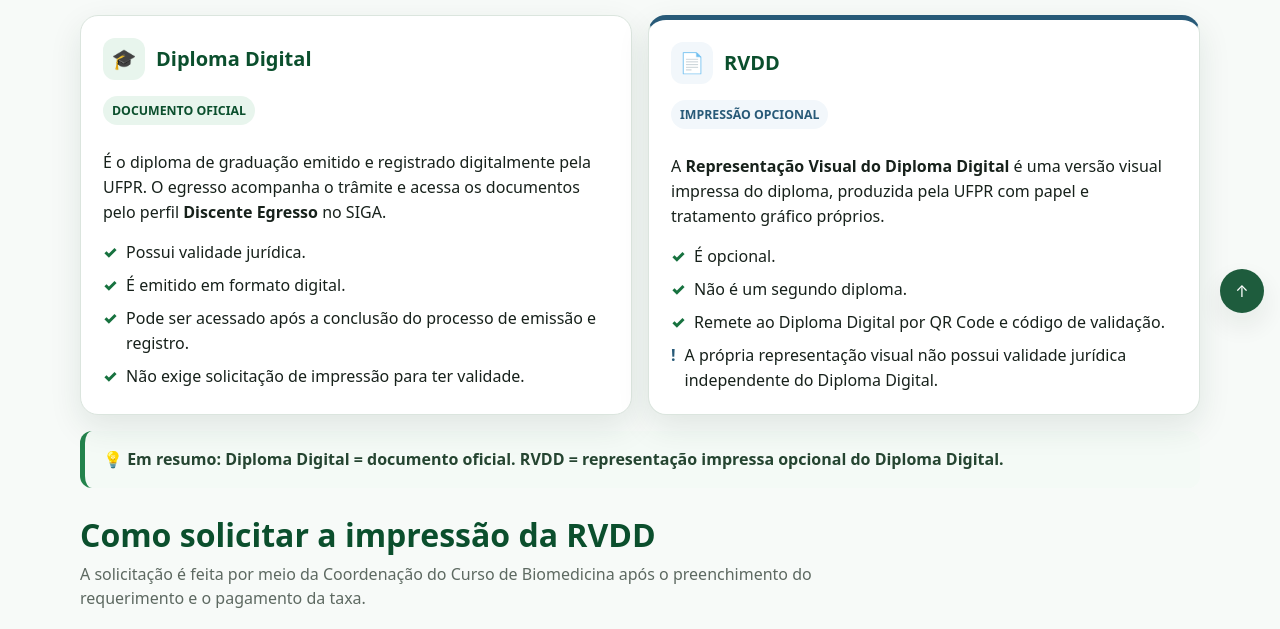
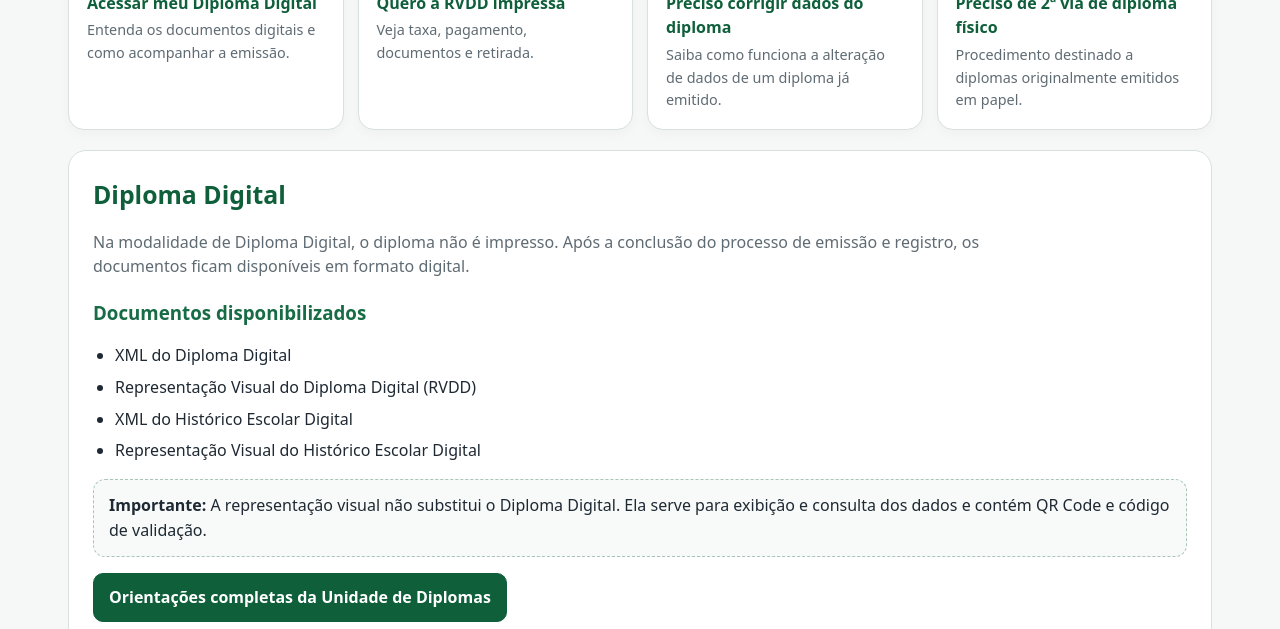
Before and after one commit to rodrigotadm-sketch/Diplomas-Biomedicina, a plain HTML site: page index.html in a window 1280 px wide. Shown: the part 471-1100 px from the top of the page. Drawn offline with Linux system fonts and the light colour scheme.

Commit message:
Add files via upload

```diff
--- a/app.js
+++ b/app.js
@@ -1,27 +1,36 @@
-const esc = (v='') => String(v).replace(/[&<>"']/g, c => ({'&':'&amp;','<':'&lt;','>':'&gt;','"':'&quot;',"'":'&#039;'}[c]));
-const rich = (v='') => String(v); // conteúdo institucional controlado no JSON; permite <strong> e links simples
-const attrs = (link) => link?.externo ? ' target="_blank" rel="noopener"' : '';
-function render(data) {
-  document.title = data.meta?.tituloPagina || 'Diplomas | Biomedicina UFPR';
-  const heroBtns = (data.hero?.botoes || []).map(b => `<a class="btn ${b.estilo==='ghost'?'btn-ghost':'btn-primary'}" href="${esc(b.url)}"${attrs(b)}>${esc(b.rotulo)}</a>`).join('');
-  const cards = (data.comparacao?.cards || []).map((c,i) => `<article class="card ${c.tipo==='rvdd'?'rvdd-card':''}">
-    <div class="card-title"><div class="icon" aria-hidden="true">${esc(c.icone)}</div><h3>${esc(c.titulo)}</h3></div>
-    <span class="badge">${esc(c.selo)}</span><p>${rich(c.descricao)}</p>
-    <ul class="checklist">${(c.itens||[]).map(x=>`<li>${rich(x)}</li>`).join('')}</ul></article>`).join('');
-  const steps = (data.rvdd?.etapas || []).map(s => `<article class="step"><h3>${esc(s.titulo)}</h3><p>${rich(s.texto)}</p>${s.complemento?`<p class="small">${rich(s.complemento)}</p>`:''}</article>`).join('');
-  const quick = (data.acessos?.itens || []).map(a => `<a href="${esc(a.url)}"${attrs(a)}><div class="qicon" aria-hidden="true">${esc(a.icone)}</div><strong>${esc(a.titulo)}</strong><span>${esc(a.descricao)}</span></a>`).join('');
-  const faq = (data.faq?.itens || []).map(f => `<details><summary>${esc(f.pergunta)}</summary><p>${rich(f.resposta)}</p></details>`).join('');
-  document.getElementById('app').innerHTML = `
-  <header class="hero"><div class="wrap"><div class="eyebrow">${esc(data.hero?.eyebrow)}</div><h1>${esc(data.hero?.titulo)}</h1><p>${rich(data.hero?.subtitulo)}</p><div class="hero-actions">${heroBtns}</div></div></header>
-  <main><div class="wrap">
-    <section class="section" aria-labelledby="entenda"><h2 id="entenda">${esc(data.comparacao?.titulo)}</h2><p class="section-lead">${esc(data.comparacao?.lead)}</p><div class="compare">${cards}</div><div class="notice">${rich(data.comparacao?.resumo)}</div></section>
-    <section class="section" id="rvdd" aria-labelledby="solicitar"><h2 id="solicitar">${esc(data.rvdd?.titulo)}</h2><p class="section-lead">${esc(data.rvdd?.lead)}</p><div class="steps">${steps}</div><div class="payment-box">${rich(data.rvdd?.pagamentoNota)}</div></section>
-    <section class="section" aria-labelledby="acessos"><h2 id="acessos">${esc(data.acessos?.titulo)}</h2><p class="section-lead">${esc(data.acessos?.lead)}</p><div class="quick">${quick}</div></section>
-    <section class="section" aria-labelledby="faq"><h2 id="faq">${esc(data.faq?.titulo)}</h2><p class="section-lead">${esc(data.faq?.lead)}</p><div class="faq">${faq}</div></section>
-    <div class="footer-note">${rich(data.rodape?.texto)}</div>
-  </div></main>`;
-}
-fetch('diplomas.json', {cache:'no-store'})
-  .then(r => { if(!r.ok) throw new Error('HTTP '+r.status); return r.json(); })
-  .then(render)
-  .catch(err => { console.error(err); document.getElementById('app').innerHTML = '<div class="wrap"><div class="error-box"><strong>Não foi possível carregar o conteúdo.</strong><br>Verifique se o arquivo <code>diplomas.json</code> está publicado na mesma pasta do <code>index.html</code>.</div></div>'; });
+const $ = (sel) => document.querySelector(sel);
+const esc = (s='') => String(s).replace(/[&<>"']/g,m=>({'&':'&amp;','<':'&lt;','>':'&gt;','"':'&quot;',"'":'&#39;'}[m]));
+const links = (arr=[]) => `<div class="botoes">${arr.map(b=>`<a class="btn ${esc(b.tipo||'secundario')}" href="${esc(b.url)}" target="_blank" rel="noopener">${esc(b.rotulo)}</a>`).join('')}</div>`;
+const lista = (arr=[]) => `<ul class="lista">${arr.map(x=>`<li>${esc(x)}</li>`).join('')}</ul>`;
+const passos = (arr=[]) => `<ol class="passos">${arr.map(x=>`<li>${esc(x)}</li>`).join('')}</ol>`;
+
+fetch('dados.json', {cache:'no-store'})
+ .then(r=>{if(!r.ok) throw new Error('Não foi possível carregar dados.json'); return r.json();})
+ .then(d=>{
+  const avisos=(d.avisos||[]).map(a=>`<div class="alerta"><strong>${esc(a.titulo)}</strong>${esc(a.texto)}</div>`).join('');
+  const atalhos=(d.atalhos||[]).map(a=>`<a class="atalho" href="${esc(a.alvo)}"><div class="icone">${esc(a.icone)}</div><h2>${esc(a.titulo)}</h2><p>${esc(a.descricao)}</p></a>`).join('');
+  const dd=d.diplomaDigital, r=d.rvdd, c=d.correcao, s=d.segundaVia;
+  $('#app').innerHTML=`
+    <header class="hero"><h1>${esc(d.meta.titulo)}</h1><p>${esc(d.meta.subtitulo)}</p><div class="meta">Versão ${esc(d.meta.versao)} · Atualizado em ${esc(d.meta.atualizadoEm)}</div></header>
+    ${avisos}
+    <nav class="grid-atalhos" aria-label="Acessos rápidos">${atalhos}</nav>
+
+    <section class="secao" id="diploma-digital"><h2>${esc(dd.titulo)}</h2><p class="intro">${esc(dd.intro)}</p><h3>Documentos disponibilizados</h3>${lista(dd.documentos)}<div class="nota"><strong>Importante:</strong> ${esc(dd.observacao)}</div>${links(dd.botoes)}</section>
+
+    <section class="secao" id="rvdd"><h2>${esc(r.titulo)}</h2><p class="intro">${esc(r.descricao)}</p>
+      <div class="facts"><div class="fact"><span>Taxa</span><strong>${esc(r.taxa)}</strong></div><div class="fact"><span>Código do serviço</span><strong>${esc(r.codigoServico)}</strong></div><div class="fact"><span>Número de referência</span><strong>${esc(r.numeroReferencia)}</strong></div></div>
+      <h3>Como solicitar</h3>${passos(r.passos)}<h3>Formas de pagamento</h3>${lista(r.formasPagamento)}
+      <div class="local"><strong>${esc(r.retirada.local)}</strong><br>${esc(r.retirada.endereco)}<br>${esc(r.retirada.horario)}<br><small>${esc(r.retirada.observacao)}</small></div>${links(r.botoes)}</section>
+
+    <section class="secao" id="correcao"><h2>${esc(c.titulo)}</h2><p class="intro">${esc(c.descricao)}</p>${passos(c.passos)}<div class="alerta"><strong>Atenção</strong>${esc(c.alerta)}</div>${links(c.botoes)}</section>
+
+    <section class="secao" id="segunda-via"><h2>${esc(s.titulo)}</h2><p class="intro">${esc(s.descricao)}</p>
+      <div class="facts"><div class="fact"><span>Taxa</span><strong>${esc(s.taxa)}</strong></div><div class="fact"><span>Código do serviço</span><strong>${esc(s.codigoServico)}</strong></div><div class="fact"><span>Número de referência</span><strong>${esc(s.numeroReferencia)}</strong></div></div>
+      <h3>Documentos necessários</h3>${lista(s.documentos)}${links(s.botoes)}</section>
+
+    <section class="secao"><h2>${esc(d.decisor.titulo)}</h2><div class="decisor-grid">${d.decisor.itens.map(x=>`<div class="decisor-item"><strong>${esc(x.pergunta)}</strong><span>${esc(x.resposta)}</span><br><a href="${esc(x.alvo)}">Ir para a orientação →</a></div>`).join('')}</div></section>
+
+    <section class="secao contato"><h2>${esc(d.contato.titulo)}</h2><p><strong>E-mail:</strong> <a href="mailto:${esc(d.contato.email)}">${esc(d.contato.email)}</a><br><strong>Telefone:</strong> ${esc(d.contato.telefone)}<br><strong>Endereço:</strong> ${esc(d.contato.endereco)}</p></section>
+    <footer class="rodape">Coordenação do Curso de Biomedicina · Universidade Federal do Paraná</footer>`;
+ })
+ .catch(err=>{$('#app').innerHTML=`<div class="alerta"><strong>Erro ao carregar a página.</strong>${esc(err.message)}</div>`; console.error(err);});
--- /dev/null
+++ b/dados.json
@@ -0,0 +1,105 @@
+{
+  "meta": {
+    "titulo": "Diplomas — Biomedicina UFPR",
+    "subtitulo": "Orientações para egressos sobre Diploma Digital, RVDD, correção de dados e segunda via de diplomas físicos.",
+    "versao": "2.0",
+    "atualizadoEm": "04/09/2026"
+  },
+  "avisos": [
+    {
+      "tipo": "importante",
+      "titulo": "Diploma Digital x RVDD",
+      "texto": "O Diploma Digital é o documento juridicamente válido. A RVDD é a representação visual do diploma e permite consultar e validar seus dados por QR Code e código de validação."
+    }
+  ],
+  "atalhos": [
+    {"icone":"🎓","titulo":"Acessar meu Diploma Digital","descricao":"Entenda os documentos digitais e como acompanhar a emissão.","alvo":"#diploma-digital"},
+    {"icone":"🖨️","titulo":"Quero a RVDD impressa","descricao":"Veja taxa, pagamento, documentos e retirada.","alvo":"#rvdd"},
+    {"icone":"✏️","titulo":"Preciso corrigir dados do diploma","descricao":"Saiba como funciona a alteração de dados de um diploma já emitido.","alvo":"#correcao"},
+    {"icone":"📜","titulo":"Preciso de 2ª via de diploma físico","descricao":"Procedimento destinado a diplomas originalmente emitidos em papel.","alvo":"#segunda-via"}
+  ],
+  "diplomaDigital": {
+    "titulo": "Diploma Digital",
+    "intro": "Na modalidade de Diploma Digital, o diploma não é impresso. Após a conclusão do processo de emissão e registro, os documentos ficam disponíveis em formato digital.",
+    "documentos": [
+      "XML do Diploma Digital",
+      "Representação Visual do Diploma Digital (RVDD)",
+      "XML do Histórico Escolar Digital",
+      "Representação Visual do Histórico Escolar Digital"
+    ],
+    "observacao": "A representação visual não substitui o Diploma Digital. Ela serve para exibição e consulta dos dados e contém QR Code e código de validação.",
+    "botoes": [
+      {"rotulo":"Orientações completas da Unidade de Diplomas","url":"documentos/orientacoes-diploma-digital.pdf","tipo":"primario"}
+    ]
+  },
+  "rvdd": {
+    "titulo": "Impressão da RVDD",
+    "descricao": "Se você deseja uma versão impressa da Representação Visual do Diploma Digital, siga as orientações abaixo.",
+    "taxa": "R$ 75,00",
+    "codigoServico": "11845",
+    "numeroReferencia": "1715366206001",
+    "formasPagamento": ["PIX", "Cartão de crédito", "GRU tradicional"],
+    "passos": [
+      "Acesse o sistema de arrecadação da UFPR e efetue o pagamento da taxa.",
+      "Encaminhe à Coordenação a solicitação/requerimento e o comprovante de pagamento.",
+      "A Coordenação instruirá o processo administrativo para a Unidade de Diplomas.",
+      "Após a impressão, o egresso será comunicado para retirada."
+    ],
+    "retirada": {
+      "local": "Atendimento da PROGRAP",
+      "endereco": "Praça Santos Andrade, 50 — Centro, Curitiba/PR",
+      "horario": "Segunda a sexta-feira, das 9h às 12h e das 14h às 17h",
+      "observacao": "A retirada pode ser realizada pelo egresso ou por representante legal, conforme orientação da Unidade de Diplomas."
+    },
+    "botoes": [
+      {"rotulo":"Pagar taxa na UFPR","url":"https://intranet.ufpr.br/arrecadacao/public/index.jsf","tipo":"primario"},
+      {"rotulo":"Tutorial de pagamento","url":"documentos/tutorial-pagamento-taxas-rvdd.pdf","tipo":"secundario"},
+      {"rotulo":"Requerimento RVDD","url":"https://bio.ufpr.br/biomedicina/wp-content/uploads/sites/4/2026/08/Requerimento_RVDD.pdf","tipo":"secundario"}
+    ]
+  },
+  "correcao": {
+    "titulo": "Correção de dados do Diploma Digital",
+    "descricao": "Quando é necessária alteração de dados de um Diploma Digital já emitido, o procedimento envolve a revogação do diploma anterior e a emissão de um novo documento com os dados corrigidos.",
+    "passos": [
+      "Entre em contato com a Coordenação do Curso e descreva o dado que precisa ser corrigido.",
+      "Apresente a justificativa e os documentos comprobatórios necessários.",
+      "A Coordenação orientará e instruirá o procedimento administrativo junto à Unidade de Diplomas."
+    ],
+    "alerta": "Não se trata de editar o arquivo já emitido: a alteração exige revogação do diploma anterior e nova emissão.",
+    "botoes": [
+      {"rotulo":"Falar com a Coordenação","url":"mailto:biomedicina@ufpr.br?subject=Orientação%20sobre%20correção%20de%20dados%20do%20Diploma%20Digital","tipo":"primario"}
+    ]
+  },
+  "segundaVia": {
+    "titulo": "2ª via de diploma físico",
+    "descricao": "Este procedimento é destinado aos casos em que a primeira via foi emitida em formato físico. Diplomas emitidos digitalmente seguem o procedimento próprio de correção/revogação e nova emissão.",
+    "taxa": "R$ 295,00",
+    "codigoServico": "11845",
+    "numeroReferencia": "1715366206001",
+    "documentos": [
+      "Solicitação com identificação do requerente",
+      "RG e CPF",
+      "Cópia do diploma físico ou dados do registro do diploma",
+      "Comprovante de pagamento da taxa"
+    ],
+    "botoes": [
+      {"rotulo":"Pagar taxa na UFPR","url":"https://intranet.ufpr.br/arrecadacao/public/index.jsf","tipo":"primario"},
+      {"rotulo":"Consultar orientações completas","url":"documentos/orientacoes-diploma-digital.pdf","tipo":"secundario"}
+    ]
+  },
+  "decisor": {
+    "titulo": "Não sabe qual opção escolher?",
+    "itens": [
+      {"pergunta":"Meu diploma ainda está sendo emitido","resposta":"Consulte as orientações de Diploma Digital e acompanhe o processo de emissão e registro.","alvo":"#diploma-digital"},
+      {"pergunta":"Já tenho Diploma Digital e quero uma versão impressa","resposta":"Solicite a impressão da RVDD.","alvo":"#rvdd"},
+      {"pergunta":"Há um dado incorreto no meu Diploma Digital","resposta":"Procure a Coordenação para orientação sobre correção e nova emissão.","alvo":"#correcao"},
+      {"pergunta":"Meu diploma antigo era físico e preciso de outro exemplar","resposta":"Consulte o procedimento de 2ª via de diploma físico.","alvo":"#segunda-via"}
+    ]
+  },
+  "contato": {
+    "titulo": "Coordenação do Curso de Biomedicina",
+    "email": "biomedicina@ufpr.br",
+    "telefone": "+55 (41) 3361-1744",
+    "endereco": "Avenida Coronel Francisco H. dos Santos, nº 100 — Jardim das Américas, Curitiba/PR — CEP 81531-980"
+  }
+}
--- a/index.html
+++ b/index.html
@@ -1,16 +1,17 @@
 <!doctype html>
 <html lang="pt-BR">
 <head>
-  <meta charset="utf-8" />
-  <meta name="viewport" content="width=device-width, initial-scale=1" />
-  <meta name="theme-color" content="#146b3a" />
-  <meta name="description" content="Orientações sobre Diploma Digital e Representação Visual do Diploma Digital (RVDD) do Curso de Biomedicina da UFPR." />
+  <meta charset="utf-8">
+  <meta name="viewport" content="width=device-width, initial-scale=1">
+  <meta name="theme-color" content="#0f5f3b">
   <title>Diplomas | Biomedicina UFPR</title>
-  <link rel="stylesheet" href="styles.css" />
+  <link rel="stylesheet" href="styles.css">
 </head>
-<body id="topo">
-  <div id="app"><div class="loading">Carregando orientações sobre diplomas…</div></div>
-  <a class="toplink" href="#topo" aria-label="Voltar ao topo">↑</a>
+<body>
+  <main id="app" class="pagina" aria-live="polite">
+    <div class="loading">Carregando informações…</div>
+  </main>
+  <noscript>Esta página precisa de JavaScript habilitado para carregar o conteúdo.</noscript>
   <script src="app.js" defer></script>
 </body>
 </html>
--- a/styles.css
+++ b/styles.css
@@ -1,121 +1,20 @@
 :root{
-      --green-900:#0b4f2d;
-      --green-800:#116235;
-      --green-700:#17723f;
-      --green-600:#23834c;
-      --green-100:#e8f5ed;
-      --green-050:#f4faf6;
-      --blue-050:#f2f7fb;
-      --blue-700:#285a78;
-      --amber-050:#fff9e9;
-      --amber-700:#7c5b00;
-      --ink:#17211b;
-      --muted:#5d6961;
-      --line:#dbe5de;
-      --white:#fff;
-      --shadow:0 12px 32px rgba(15, 62, 37, .10);
-      --radius:18px;
-    }
-    *{box-sizing:border-box}
-    html{scroll-behavior:smooth}
-    body{
-      margin:0;
-      font-family:system-ui,-apple-system,BlinkMacSystemFont,"Segoe UI",Roboto,Arial,sans-serif;
-      color:var(--ink);
-      background:#f7faf8;
-      line-height:1.55;
-    }
-    a{color:inherit}
-    .wrap{width:min(1120px,calc(100% - 28px));margin-inline:auto}
-    .hero{
-      background:linear-gradient(135deg,var(--green-900),var(--green-700));
-      color:#fff;
-      padding:44px 0 38px;
-      position:relative;
-      overflow:hidden;
-    }
-    .hero:after{
-      content:"";position:absolute;inset:auto -90px -150px auto;width:330px;height:330px;
-      border-radius:50%;background:rgba(255,255,255,.06)
-    }
-    .eyebrow{display:inline-flex;gap:8px;align-items:center;font-weight:700;font-size:.86rem;letter-spacing:.02em;opacity:.95}
-    h1{font-size:clamp(2rem,5vw,3.35rem);line-height:1.08;margin:10px 0 12px;letter-spacing:-.025em}
-    .hero p{max-width:780px;font-size:clamp(1rem,2vw,1.16rem);margin:0;opacity:.95}
-    .hero-actions{display:flex;flex-wrap:wrap;gap:10px;margin-top:22px}
-    .btn{
-      display:inline-flex;align-items:center;justify-content:center;gap:9px;text-decoration:none;font-weight:750;
-      padding:12px 16px;border-radius:11px;border:1px solid transparent;transition:.18s ease;cursor:pointer
-    }
-    .btn:hover{transform:translateY(-1px)}
-    .btn-primary{background:#fff;color:var(--green-900)}
-    .btn-ghost{background:rgba(255,255,255,.10);color:#fff;border-color:rgba(255,255,255,.35)}
-    main{padding:28px 0 48px}
-    .section{margin-top:28px}
-    .section h2{font-size:clamp(1.45rem,3vw,2rem);line-height:1.2;margin:0 0 7px;color:var(--green-900)}
-    .section-lead{color:var(--muted);margin:0 0 18px;max-width:820px}
-    .compare{display:grid;grid-template-columns:repeat(2,minmax(0,1fr));gap:16px}
-    .card{background:#fff;border:1px solid var(--line);border-radius:var(--radius);box-shadow:var(--shadow);padding:22px}
-    .card-title{display:flex;align-items:center;gap:11px;margin-bottom:7px}
-    .icon{
-      width:42px;height:42px;display:grid;place-items:center;border-radius:12px;background:var(--green-100);
-      color:var(--green-800);font-size:1.25rem;flex:0 0 auto
-    }
-    .card h3{margin:0;font-size:1.25rem;color:var(--green-900)}
-    .badge{display:inline-flex;align-items:center;border-radius:999px;padding:5px 9px;font-size:.77rem;font-weight:800;background:var(--green-100);color:var(--green-900);margin:9px 0}
-    .rvdd-card{border-top:5px solid var(--blue-700)}
-    .rvdd-card .icon,.rvdd-card .badge{background:var(--blue-050);color:var(--blue-700)}
-    .checklist{list-style:none;padding:0;margin:12px 0 0;display:grid;gap:8px}
-    .checklist li{display:flex;gap:9px;align-items:flex-start}
-    .checklist li:before{content:"✓";font-weight:900;color:var(--green-700)}
-    .rvdd-card .checklist li:last-child:before{content:"!";color:var(--blue-700)}
-    .notice{
-      margin-top:16px;border-left:5px solid var(--green-600);border-radius:12px;background:var(--green-050);padding:16px 18px;
-      font-weight:650;color:#254531
-    }
-    .steps{display:grid;grid-template-columns:repeat(3,minmax(0,1fr));gap:14px;counter-reset:step}
-    .step{background:#fff;border:1px solid var(--line);border-radius:16px;padding:20px;position:relative;min-height:220px}
-    .step:before{
-      counter-increment:step;content:counter(step);display:grid;place-items:center;width:36px;height:36px;border-radius:50%;
-      background:var(--green-800);color:#fff;font-weight:900;margin-bottom:14px
-    }
-    .step h3{margin:0 0 8px;font-size:1.1rem;color:var(--green-900)}
-    .step p{margin:0;color:var(--muted)}
-    .step .small{font-size:.9rem;margin-top:10px;color:#435047}
-    .payment-box{margin-top:14px;background:var(--amber-050);border:1px solid #ead89d;border-radius:14px;padding:16px;color:#594514}
-    .payment-box strong{color:var(--amber-700)}
-    .quick{display:grid;grid-template-columns:repeat(4,minmax(0,1fr));gap:12px}
-    .quick a{
-      text-decoration:none;background:#fff;border:1px solid var(--line);border-radius:14px;padding:17px;min-height:130px;
-      display:flex;flex-direction:column;justify-content:space-between;box-shadow:0 6px 18px rgba(15,62,37,.06);transition:.18s ease
-    }
-    .quick a:hover{border-color:#9cc9ae;transform:translateY(-2px);box-shadow:var(--shadow)}
-    .quick .qicon{font-size:1.5rem}
-    .quick strong{color:var(--green-900);font-size:1rem}
-    .quick span{font-size:.86rem;color:var(--muted)}
-    .faq{display:grid;gap:10px}
-    details{background:#fff;border:1px solid var(--line);border-radius:14px;overflow:hidden}
-    summary{cursor:pointer;list-style:none;padding:16px 48px 16px 17px;font-weight:800;color:var(--green-900);position:relative}
-    summary::-webkit-details-marker{display:none}
-    summary:after{content:"+";position:absolute;right:18px;top:50%;transform:translateY(-50%);font-size:1.4rem;color:var(--green-700)}
-    details[open] summary:after{content:"–"}
-    details p{margin:0;padding:0 17px 17px;color:var(--muted)}
-    .footer-note{margin-top:28px;background:#eef5f0;border-radius:15px;padding:17px;font-size:.9rem;color:#4f5d54}
-    .footer-note strong{color:var(--green-900)}
-    .toplink{position:fixed;right:16px;bottom:16px;text-decoration:none;background:var(--green-900);color:#fff;border-radius:999px;width:44px;height:44px;display:grid;place-items:center;box-shadow:var(--shadow);opacity:.92}
-    .sr-only{position:absolute;width:1px;height:1px;padding:0;margin:-1px;overflow:hidden;clip:rect(0,0,0,0);white-space:nowrap;border:0}
-    @media (max-width:850px){
-      .compare,.steps{grid-template-columns:1fr}
-      .quick{grid-template-columns:repeat(2,minmax(0,1fr))}
-      .step{min-height:0}
-    }
-    @media (max-width:520px){
-      .hero{padding:34px 0 30px}
-      main{padding-top:20px}
-      .quick{grid-template-columns:1fr}
-      .card{padding:18px}
-      .hero-actions .btn{width:100%}
-    }
-    @media (prefers-reduced-motion:reduce){*{scroll-behavior:auto!important;transition:none!important}}
-
-    .loading{padding:60px 0;text-align:center;color:var(--muted)}
-    .error-box{margin:28px auto;background:#fff3f3;border:1px solid #e7bcbc;color:#762b2b;padding:18px;border-radius:14px;max-width:900px}
+  --verde:#0f5f3b;--verde-2:#176b45;--verde-3:#eaf5ef;--verde-4:#d8ebdf;
+  --texto:#1f2933;--muted:#5f6b73;--borda:#d8e1dc;--bg:#f5f8f6;--branco:#fff;
+  --amarelo:#fff7d6;--amarelo-borda:#e1c35a;--sombra:0 10px 28px rgba(15,95,59,.09)
+}
+*{box-sizing:border-box}html{scroll-behavior:smooth}body{margin:0;background:var(--bg);font:16px/1.55 system-ui,-apple-system,"Segoe UI",Roboto,Arial,sans-serif;color:var(--texto)}
+a{color:var(--verde);text-underline-offset:3px}.pagina{max-width:1180px;margin:auto;padding:18px}
+.hero{background:linear-gradient(135deg,var(--verde),#164f38);color:#fff;border-radius:20px;padding:34px;box-shadow:var(--sombra)}
+.hero h1{font-size:clamp(2rem,4vw,3rem);line-height:1.1;margin:0 0 10px}.hero p{max-width:850px;margin:0;font-size:1.06rem}.meta{margin-top:16px;font-size:.9rem;opacity:.9}
+.alerta{margin:18px 0;padding:16px 18px;border-radius:14px;background:var(--amarelo);border:1px solid var(--amarelo-borda)}.alerta strong{display:block;margin-bottom:4px}
+.grid-atalhos{display:grid;grid-template-columns:repeat(4,1fr);gap:14px;margin:20px 0}.atalho{display:block;background:#fff;border:1px solid var(--borda);border-radius:16px;padding:18px;text-decoration:none;color:inherit;box-shadow:0 4px 12px rgba(0,0,0,.03);transition:.18s}.atalho:hover{transform:translateY(-2px);border-color:#9ac3ab;box-shadow:var(--sombra)}.atalho .icone{font-size:1.8rem}.atalho h2{font-size:1rem;margin:8px 0 4px;color:var(--verde)}.atalho p{font-size:.9rem;color:var(--muted);margin:0}
+.secao{background:#fff;border:1px solid var(--borda);border-radius:18px;margin:18px 0;padding:24px;scroll-margin-top:12px}.secao h2{margin:0 0 8px;color:var(--verde);font-size:1.55rem}.secao h3{color:var(--verde-2);margin-bottom:8px}.intro{color:var(--muted);max-width:900px}.lista{padding-left:22px}.lista li{margin:7px 0}.passos{counter-reset:passo;display:grid;gap:10px;padding:0}.passos li{list-style:none;counter-increment:passo;position:relative;padding:12px 12px 12px 48px;background:var(--verde-3);border-radius:12px}.passos li:before{content:counter(passo);position:absolute;left:13px;top:11px;width:26px;height:26px;border-radius:50%;display:grid;place-items:center;background:var(--verde);color:#fff;font-weight:700}
+.facts{display:grid;grid-template-columns:repeat(3,1fr);gap:10px;margin:14px 0}.fact{background:#f7faf8;border:1px solid var(--borda);border-radius:12px;padding:12px}.fact span{display:block;color:var(--muted);font-size:.82rem}.fact strong{font-size:1.05rem;color:var(--verde)}
+.botoes{display:flex;flex-wrap:wrap;gap:10px;margin-top:16px}.btn{display:inline-flex;align-items:center;justify-content:center;padding:11px 15px;border-radius:10px;text-decoration:none;font-weight:650;border:1px solid var(--verde)}.btn.primario{background:var(--verde);color:#fff}.btn.secundario{background:#fff;color:var(--verde)}.btn:hover{filter:brightness(.97)}
+.local{background:var(--verde-3);border-left:4px solid var(--verde);padding:14px 16px;border-radius:10px;margin-top:14px}.nota{background:#f7faf8;border:1px dashed #a9c5b5;border-radius:12px;padding:13px 15px;margin-top:14px}
+.decisor-grid{display:grid;grid-template-columns:repeat(2,1fr);gap:12px}.decisor-item{border:1px solid var(--borda);border-radius:14px;padding:15px}.decisor-item strong{display:block;color:var(--verde);margin-bottom:4px}.decisor-item a{display:inline-block;margin-top:6px;font-weight:650}
+.contato{background:var(--verde);color:#fff}.contato h2{color:#fff}.contato a{color:#fff}.rodape{text-align:center;color:var(--muted);font-size:.85rem;padding:6px 10px 22px}.loading{padding:40px;text-align:center;color:var(--muted)}
+@media(max-width:900px){.grid-atalhos{grid-template-columns:repeat(2,1fr)}.facts{grid-template-columns:1fr}.decisor-grid{grid-template-columns:1fr}}
+@media(max-width:560px){.pagina{padding:10px}.hero{padding:24px 20px;border-radius:16px}.grid-atalhos{grid-template-columns:1fr}.secao{padding:19px}.botoes{flex-direction:column}.btn{width:100%}}
+@media print{body{background:#fff}.pagina{max-width:none;padding:0}.hero{box-shadow:none}.grid-atalhos,.botoes{display:none}.secao{break-inside:avoid;box-shadow:none}}
```
Also changed, not shown: README.txt (added), iframe-wordpress.txt (added).
